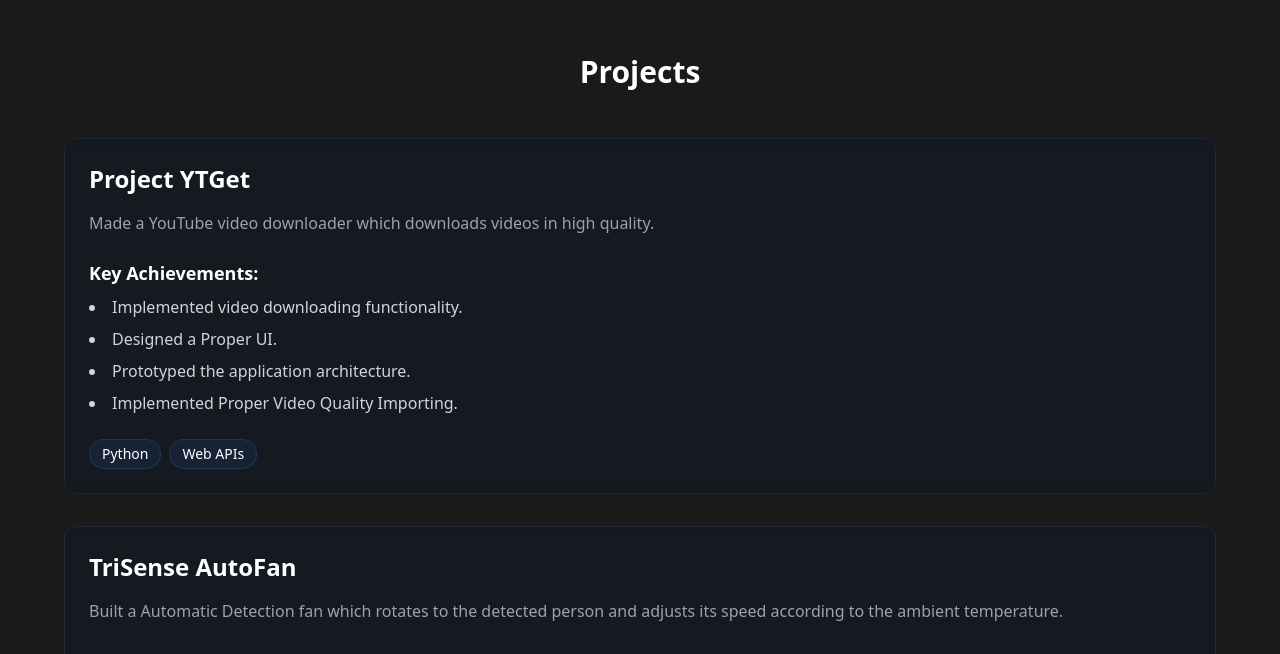
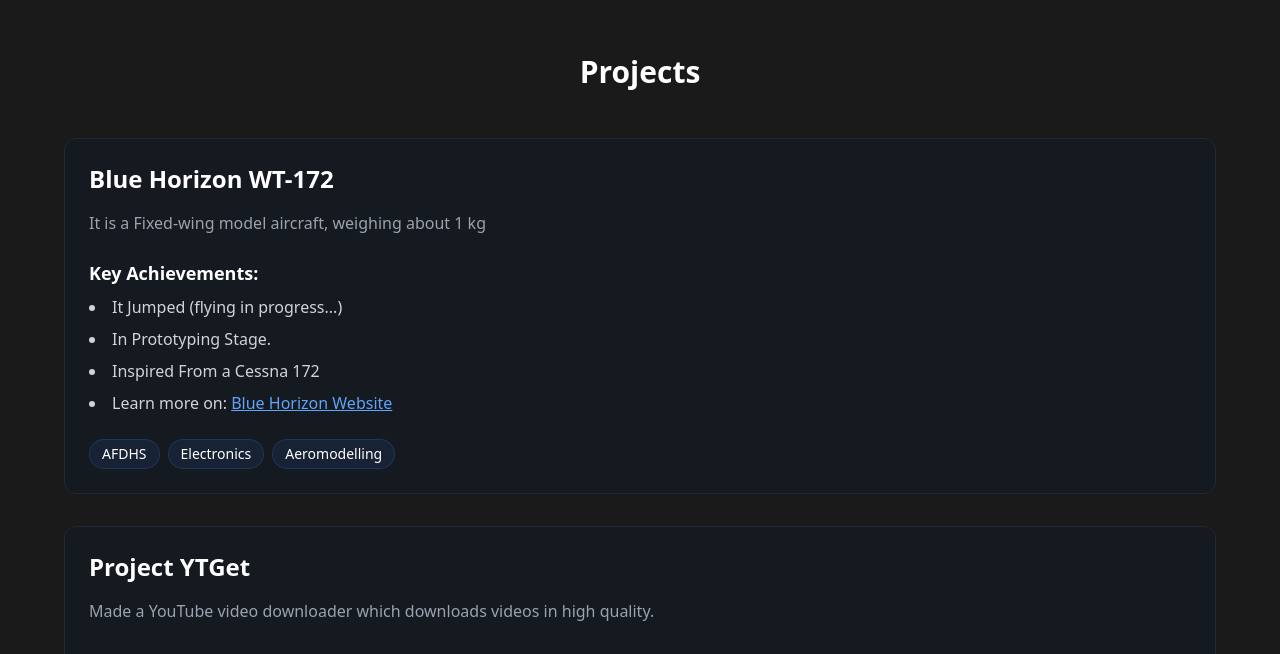
Before and after one commit to deepanharsha/deepanharsha, a Next.js app: page / in a window 1280 px wide. Shown: the part 826-1480 px from the top of the page. Built offline with nearby package versions, Linux system fonts and the light colour scheme.

Commit message:
Refactor project data structure in SystemArchitecture and add new Project
- Refactored dat.init
- added Blue Horizon WT-172
- add support for Hyperlinking
- defined react.type towards details in hyperlink

```diff
--- a/app/components/SystemArchitecture.tsx
+++ b/app/components/SystemArchitecture.tsx
@@ -1,17 +1,27 @@
 'use client';
+import { motion } from 'framer-motion';
+import React from 'react';
 
-import { motion } from 'framer-motion';
+type Project = {
+	title: string;
+	description: string;
+	details: React.ReactNode[];
+	tech: string[];
+};
 
 export default function SystemArchitecture() {
-	return (
-		<section className="py-20 px-4">
-			<div className="max-w-6xl mx-auto">
-				<motion.h2 initial={{ opacity: 0 }} whileInView={{ opacity: 1 }} viewport={{ once: true }} className="text-3xl font-bold mb-12 text-center">
-					Projects
-				</motion.h2>
-
-				<div className="grid grid-cols-1 gap-8">
-					{[
+	const projects: Project[] = [
+		{
+			title: 'Blue Horizon WT-172',
+			description: 'It is a Fixed-wing model aircraft, weighing about 1 kg',
+			details: [
+				'It Jumped (flying in progress...)',
+				'In Prototyping Stage.',
+				'Inspired From a Cessna 172',
+				<>Learn more on: <a href="https://bluehorizonair.vercel.app/" className="text-blue-400 underline">Blue Horizon Website</a></>,
+			],
+			tech: ['AFDHS', 'Electronics', 'Aeromodelling'],
+		},
 		{
 			title: 'Project YTGet',
 			description: 'Made a YouTube video downloader which downloads videos in high quality.',
@@ -34,7 +44,16 @@ export default function SystemArchitecture() {
 			],
 			tech: ['Arduino', 'C++', 'Hardware'],
 		},
-					].map((project, index) => (
+	];
+
+	return (
+		<section className="py-20 px-4">
+			<div className="max-w-6xl mx-auto">
+				<motion.h2 initial={{ opacity: 0 }} whileInView={{ opacity: 1 }} viewport={{ once: true }} className="text-3xl font-bold mb-12 text-center">
+					Projects
+				</motion.h2>
+				<div className="grid grid-cols-1 gap-8">
+					{projects.map((project, index) => (
 						<motion.div
 							key={index}
 							initial={{ opacity: 0, y: 20 }}
```
Lines whose indentation alone changed are shown as unchanged.
